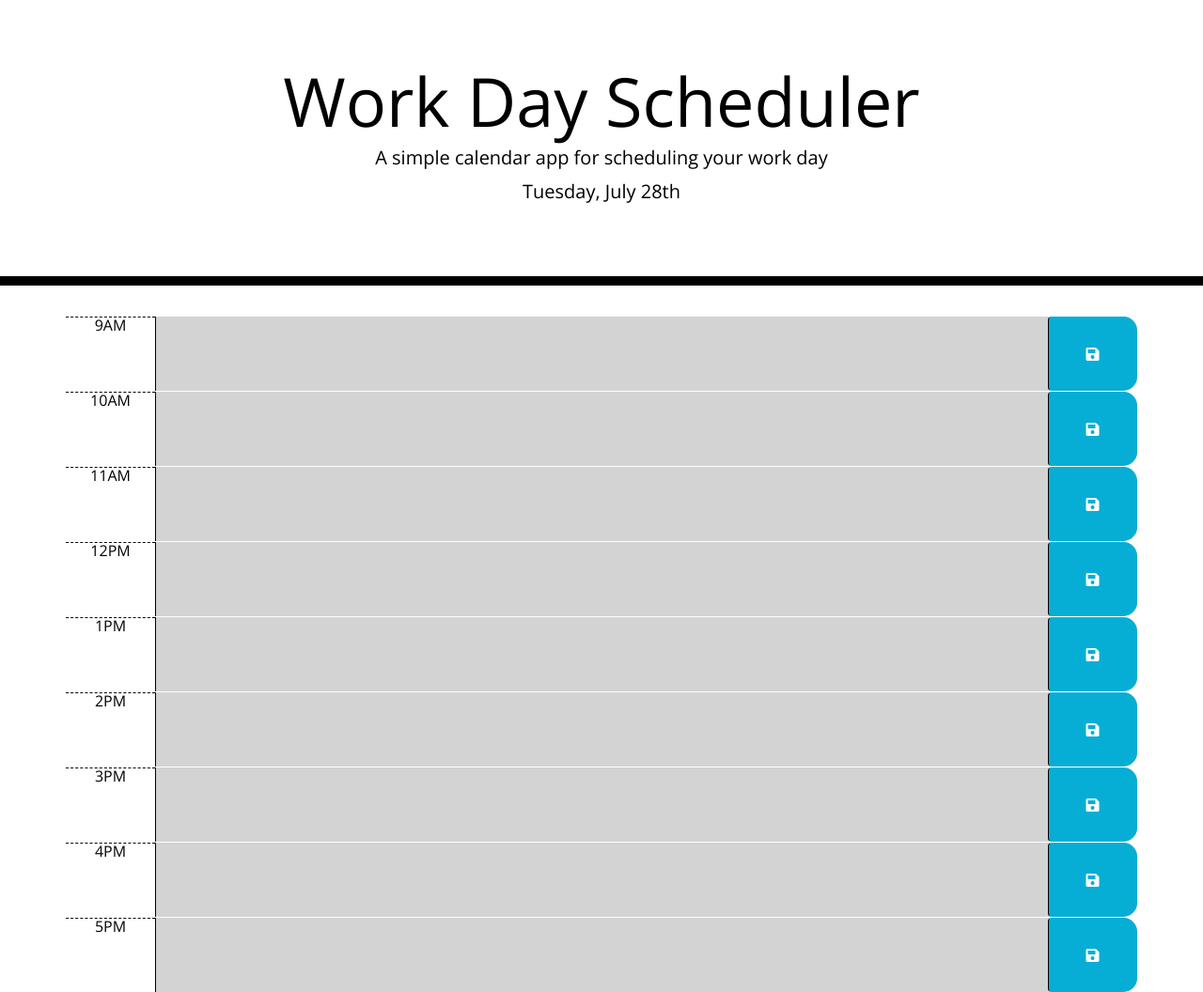
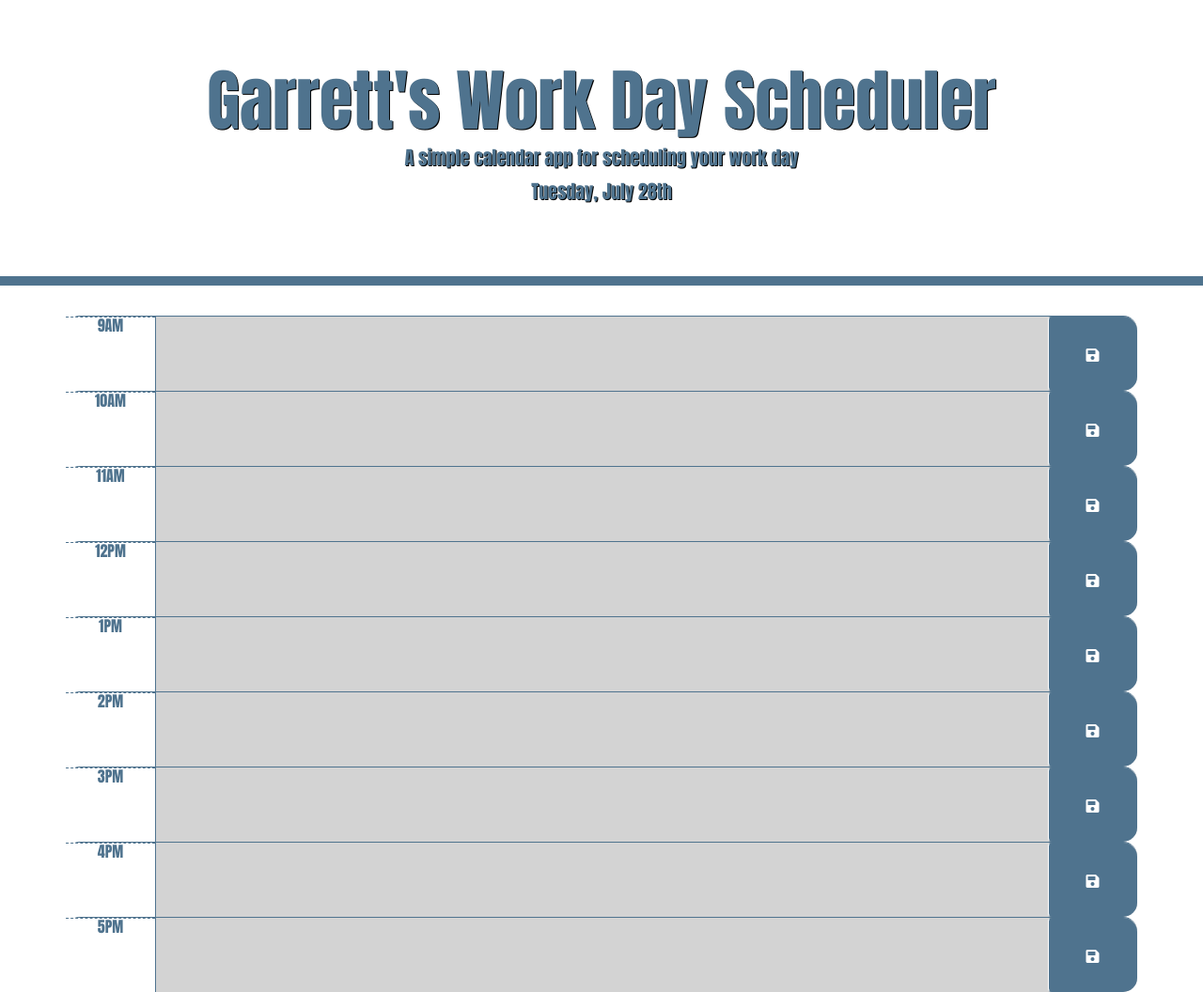
Before and after one commit to ghudson46/daily-planner, a plain HTML site: page index.html in a window 1280 px wide. Shown: the whole page at 94% size. Drawn offline with nearby package versions, Linux system fonts and the light colour scheme.

Commit message:
changed some style to personalize

```diff
--- a/index.html
+++ b/index.html
@@ -25,7 +25,7 @@
   <body>
 
     <header class="jumbotron">
-      <h1 class="display-3">Work Day Scheduler</h1>
+      <h1 class="display-3">Garrett's Work Day Scheduler</h1>
       <p class="lead">A simple calendar app for scheduling your work day</p>
       <p id="currentDay" class="lead"></p>
     </header>
--- a/style.css
+++ b/style.css
@@ -1,5 +1,5 @@
 body {
-  font-family: 'Open Sans', sans-serif;
+  font-family: Impact, Haettenschweiler, 'Arial Narrow Bold', sans-serif;
   font-size: 16px;
   line-height: 1;
 }
@@ -8,17 +8,19 @@ textarea{
   background: transparent;
   border: none;
   resize: none;
-  color: #000000;
-  border-left: 1px solid black;
+  color: #4f738e;
+  border-left: 1px solid #4f738e;
   padding: 10px;
+  text-align: center;
 }
 
 .jumbotron {
   text-align: center;
   background-color: transparent;
-  color: black;
+  color: #4f738e;
   border-radius: 0;
-  border-bottom: 10px solid black;
+  border-bottom: 10px solid #4f738e;
+  text-shadow: 1px 1px black;
 }
 
 .description{
@@ -33,13 +35,13 @@ textarea{
 .row {
   white-space: pre-wrap;
   height: 80px;
-  border-top: 1px solid white;;
+  border-top: 1px solid #4f738e;
 }
 
 .hour {
   background-color: #ffffff;
-  color: #000000;
-  border-top: 1px dashed #000000;
+  color: #4f738e;
+  border-top: 1px dashed #4f738e;
 }
 
 .past {
@@ -58,10 +60,10 @@ textarea{
 }
 
 .saveBtn {
-  border-left: 1px solid black;
+  border-left: 1px solid white;
   border-top-right-radius: 15px;
   border-bottom-right-radius: 15px;
-  background-color: #06AED5;
+  background-color: #4f738e;
   color: white;
 }
 
```
